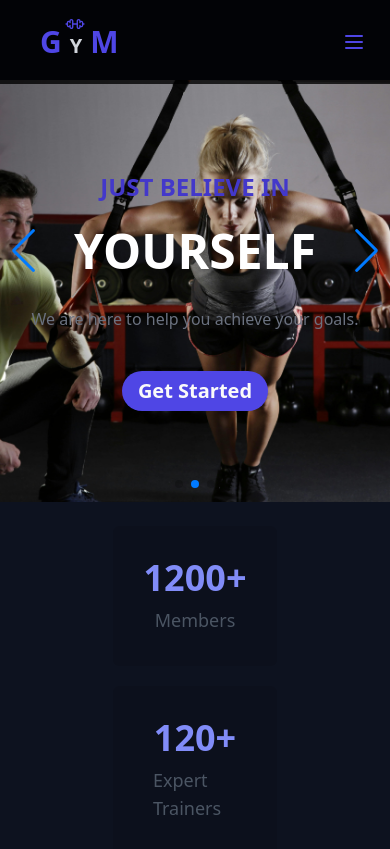
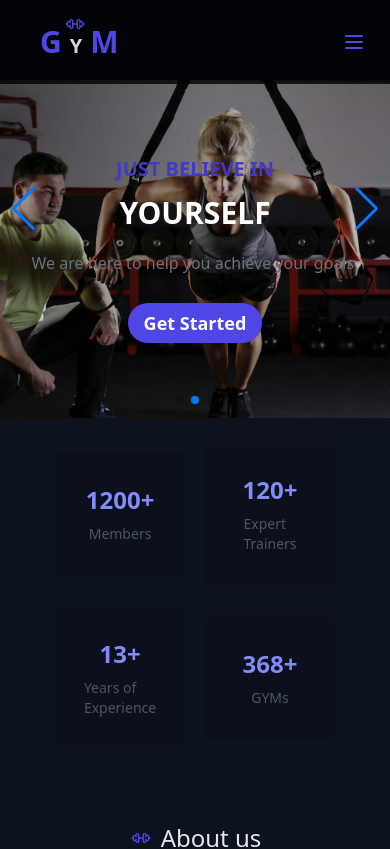
Before and after one commit to dagiStark/gym, a React (Vite) app: page / in a window 390 px wide. Shown: the top 849 px of the page. Built offline with nearby package versions, Linux system fonts and the light colour scheme.

Commit message:
Update Hero.jsx

```diff
--- a/src/pages/home/Hero.jsx
+++ b/src/pages/home/Hero.jsx
@@ -35,18 +35,18 @@ function Hero() {
                 alt="bgImg"
                 className="absolute top-0 left-0 w-full h-full object-cover"
               />
-              <div className="w-full h-[50vh] lg:h-[70vh] relative">
-                <div className="w-full h-full flex items-center justify-center flex-col z-10 lg:px-24 md:px-16 sm:px-6 px-4 gap-4">
-                  <h5 className="lg:text-4xl md:text-3xl  text-2xl text-indigo-700 font-semibold mb-2 uppercase">
+              <div className="w-full h-[40vh] md:h-[50vh] lg:h-[70vh] relative">
+                <div className="w-full h-full flex items-center justify-center bg-black bg-opacity-20 flex-col z-10 lg:px-24 md:px-16 sm:px-6 px-4 gap-1 md:gap-4 lg:gap-4">
+                  <h5 className="lg:text-4xl md:text-3xl  text-xl text-indigo-700 font-semibold mb-2 uppercase">
                     {item.slogan}
                   </h5>
-                  <h1 className="lg:text-8xl md:text-7xl text-5xl font-bold text-white mb-4 uppercase">
+                  <h1 className="lg:text-8xl md:text-7xl text-3xl font-bold text-white mb-4 uppercase">
                     {item.title}
                   </h1>
                   <p className="text-base md:text-base lg:text-base text-gray-500 font-medium mb-6 text-center">
                     {item.desc}
                   </p>
-                  <Button className=" text-xl font-semibold rounded-full bg-indigo-600  hover:bg-indigo-600/70 ">
+                  <Button className=" text-lg font-semibold rounded-full bg-indigo-600  hover:bg-indigo-600/70 ">
                     Get Started
                   </Button>
                 </div>
@@ -59,12 +59,12 @@ function Hero() {
           {historyData.map((item, index) => (
             <div
               key={index}
-              className="flex flex-col items-center justify-center w-[48%] md:w-[30%] lg:w-fit py-8 lg:p-7 px-10 bg-black/10 hover:bg-black/30  rounded-md cursor-pointer"
+              className="flex flex-col items-center justify-center w-[38%] md:w-[30%] lg:w-fit py-8 lg:p-7 px-10 bg-black/10 hover:bg-black/30  rounded-md cursor-pointer"
             >
-              <h5 className="text-4xl text-indigo-400 font-semibold mb-2 uppercase">
+              <h5 className="text-2xl md:text-4xl lg:text-4xl text-indigo-400 font-semibold mb-2 uppercase">
                 {item.amount}+
               </h5>
-              <p className="text-lg text-gray-600 font-medium">{item.text}</p>
+              <p className="text-sm md:text-lg text-gray-600 font-medium">{item.text}</p>
             </div>
           ))}
         </div>
```
